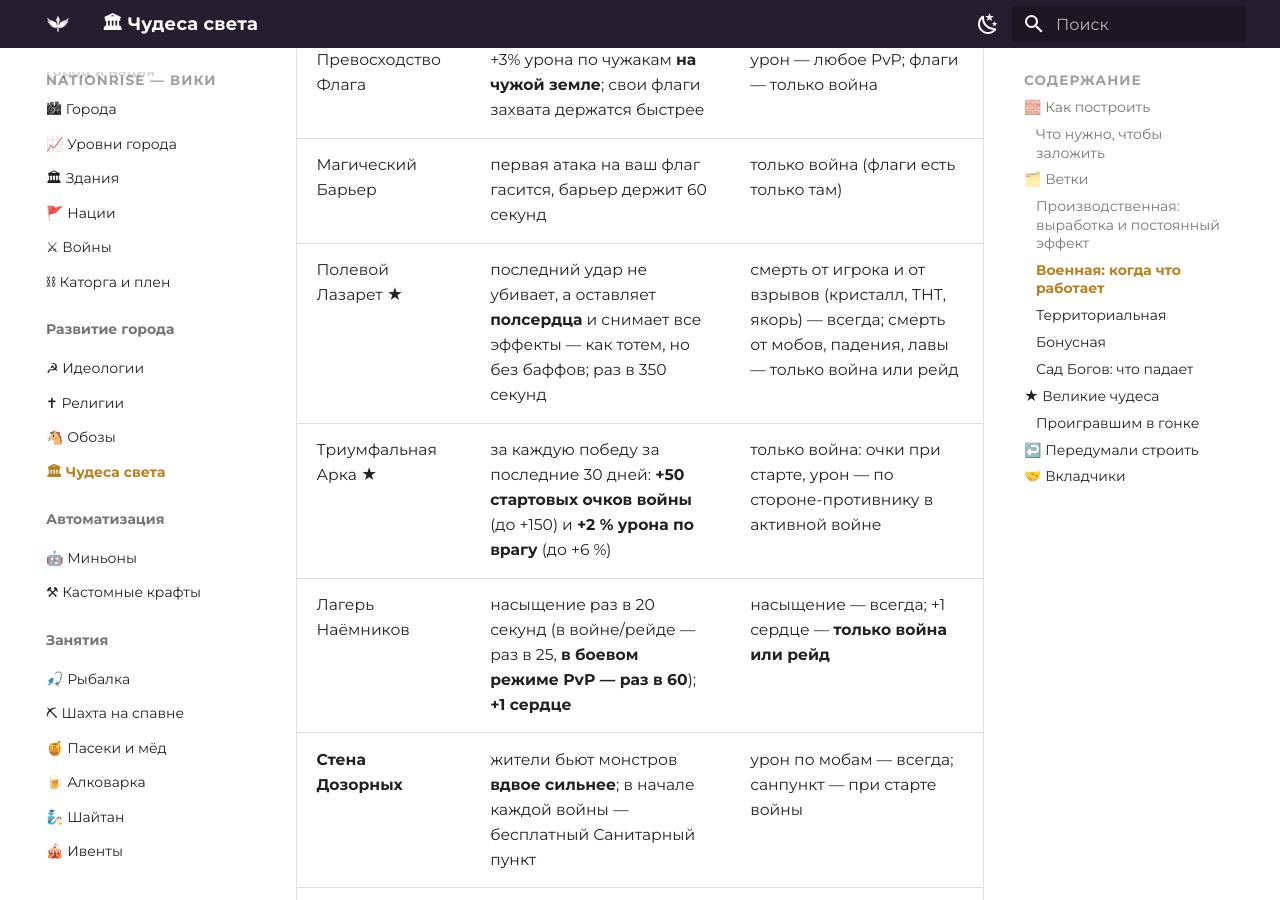
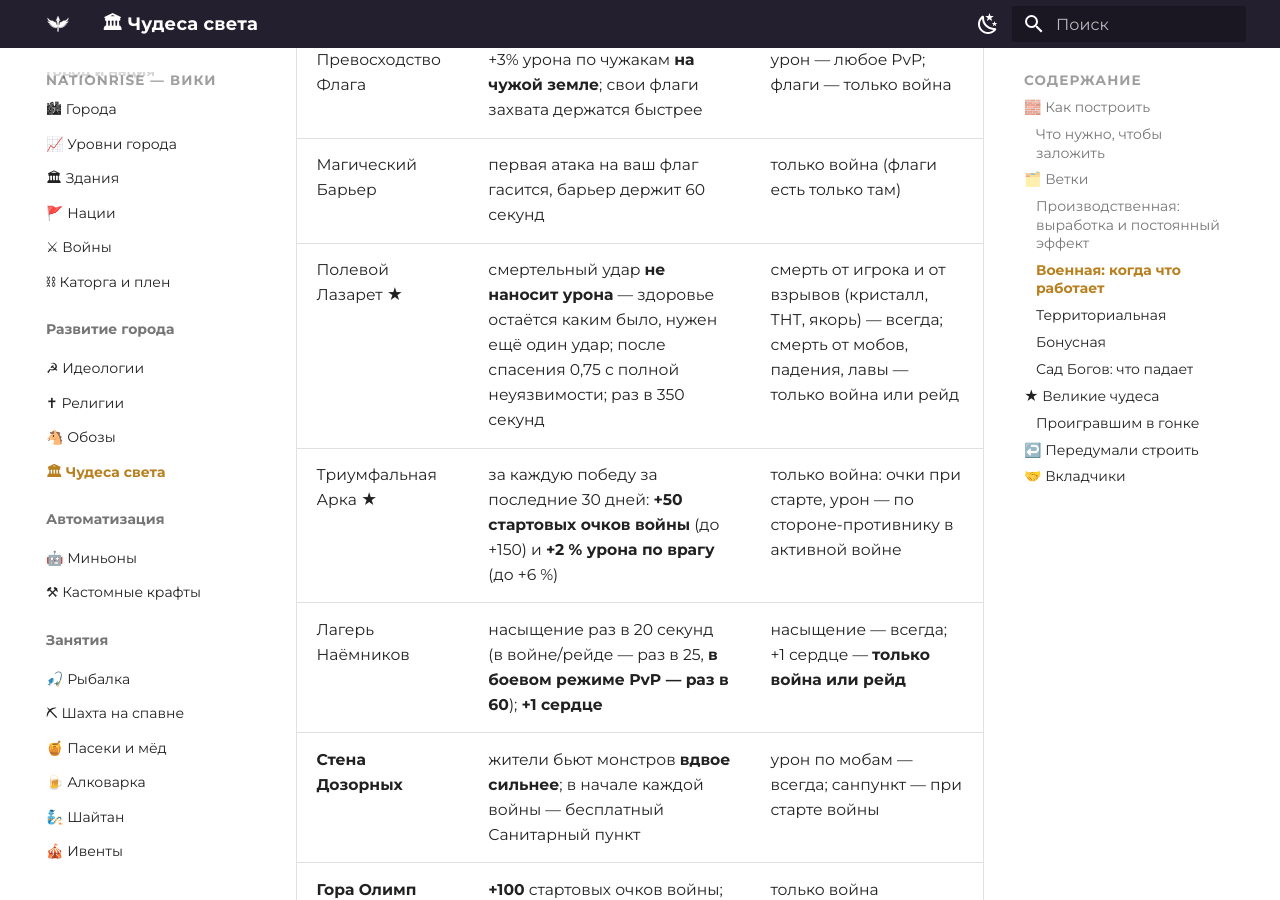
Before and after one commit to zixSSSed/NationRise-Wiki-RU, an MkDocs documentation site: the page built from docs/wonders.md, in a window 1280 px wide and 900 px high, scrolled down 2765 px. Built offline with MkDocs 1.6.1 and Material for MkDocs 9.7.7, drawn with Linux system fonts in a browser that asks for light colours.

Commit message:
Полевой Лазарет: смертельный удар не наносит урона, 0.75 с неуязвимости
Co-Authored-By: Claude Opus 5.5 <noreply@anthropic.com>

```diff
--- a/docs/wonders.md
+++ b/docs/wonders.md
@@ -75,7 +75,7 @@
 | Военный Совет | +3% урона по чужакам **на своей земле** | любое PvP, война не нужна |
 | Превосходство Флага | +3% урона по чужакам **на чужой земле**; свои флаги захвата держатся быстрее | урон — любое PvP; флаги — только война |
 | Магический Барьер | первая атака на ваш флаг гасится, барьер держит 60 секунд | только война (флаги есть только там) |
-| Полевой Лазарет ★ | последний удар не убивает, а оставляет **полсердца** и снимает все эффекты — как тотем, но без баффов; раз в 350 секунд | смерть от игрока и от взрывов (кристалл, ТНТ, якорь) — всегда; смерть от мобов, падения, лавы — только война или рейд |
+| Полевой Лазарет ★ | смертельный удар **не наносит урона** — здоровье остаётся каким было, нужен ещё один удар; после спасения 0,75 с полной неуязвимости; раз в 350 секунд | смерть от игрока и от взрывов (кристалл, ТНТ, якорь) — всегда; смерть от мобов, падения, лавы — только война или рейд |
 | Триумфальная Арка ★ | за каждую победу за последние 30 дней: **+50 стартовых очков войны** (до +150) и **+2 % урона по врагу** (до +6 %) | только война: очки при старте, урон — по стороне-противнику в активной войне |
 | Лагерь Наёмников | насыщение раз в 20 секунд (в войне/рейде — раз в 25, **в боевом режиме PvP — раз в 60**); **+1 сердце** | насыщение — всегда; +1 сердце — **только война или рейд** |
 | **Стена Дозорных** | жители бьют монстров **вдвое сильнее**; в начале каждой войны — бесплатный Санитарный пункт | урон по мобам — всегда; санпункт — при старте войны |
```
